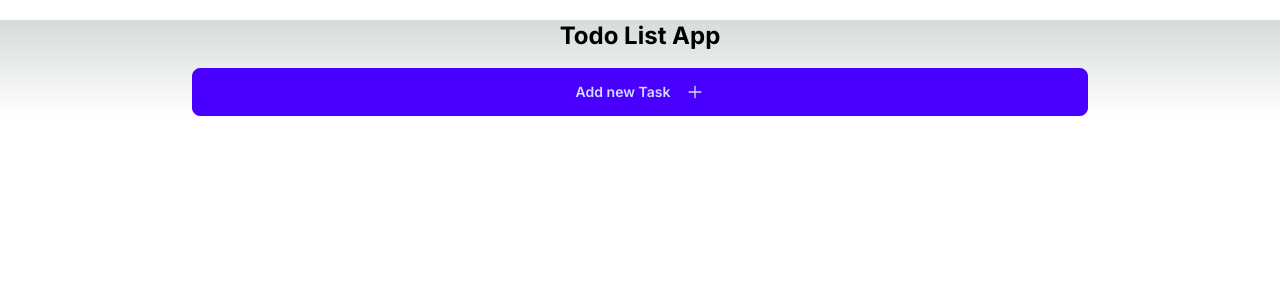
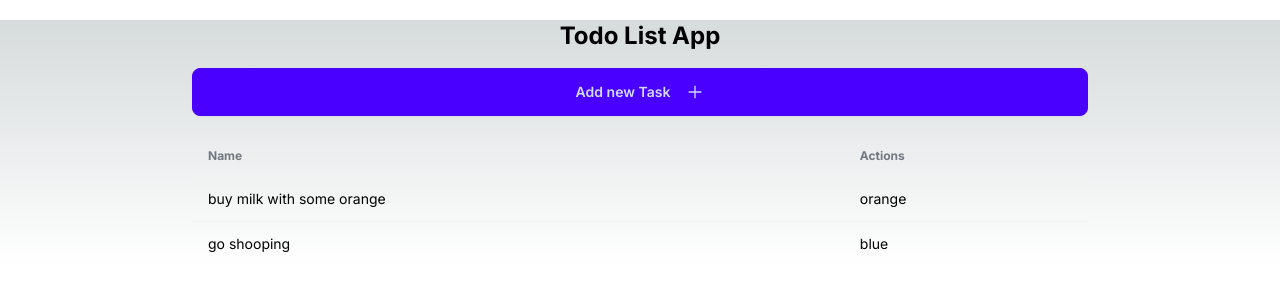
Before and after one commit to JS-Castro/todo-app, a Next.js app: page / in a window 1280 px wide. Shown: the top 300 px of the page. Built offline with nearby package versions, Linux system fonts and the light colour scheme; data requests are answered from the project's data file.

Commit message:
feat: single todo + todo list

```diff
--- a/package.json
+++ b/package.json
@@ -6,9 +6,11 @@
     "dev": "next dev",
     "build": "next build",
     "start": "next start",
-    "lint": "next lint"
+    "lint": "next lint",
+    "json-server": "json-server --watch src/app/data/todos.json --port 3001"
   },
   "dependencies": {
+    "json-server": "^1.0.0-alpha.23",
     "next": "14.1.0",
     "react": "^18",
     "react-dom": "^18",
--- /dev/null
+++ b/src/app/api/api.ts
@@ -0,0 +1,11 @@
+import { ITask } from "../../../types/tasks";
+
+const BASE_URL = "http://localhost:3001";
+
+export const getAllTodos = async (): Promise<ITask[]> => {
+  const res = await fetch(`${BASE_URL}/tasks`);
+  const todos = await res.json();
+  console.log(todos);
+
+  return todos;
+};
--- /dev/null
+++ b/src/app/components/Task.tsx
@@ -0,0 +1,16 @@
+import { ITask } from "../../../types/tasks";
+
+interface TaskProps {
+  task: ITask;
+}
+
+const Task: React.FC<TaskProps> = ({ task }) => {
+  return (
+    <tr key={task.id}>
+      <td>{task.text}</td>
+      <td>{task.color}</td>
+    </tr>
+  );
+};
+
+export default Task;
--- /dev/null
+++ b/src/app/components/TodoList.tsx
@@ -0,0 +1,28 @@
+import { ITask } from "../../../types/tasks";
+import Task from "./Task";
+
+interface TodosListProps {
+  tasks: ITask[];
+}
+
+const TodoList: React.FC<TodosListProps> = ({ tasks }) => {
+  return (
+    <div className="overflow-x-auto">
+      <table className="table">
+        <thead>
+          <tr>
+            <th>Name</th>
+            <th>Actions</th>
+          </tr>
+        </thead>
+        <tbody>
+          {tasks.map((task) => (
+            <Task key={task.id} task={task} />
+          ))}
+        </tbody>
+      </table>
+    </div>
+  );
+};
+
+export default TodoList;
--- /dev/null
+++ b/src/app/data/todos.json
@@ -0,0 +1,14 @@
+{
+  "tasks": [
+    {
+      "id": "1",
+      "text": "buy milk with some orange",
+      "color": "orange"
+    },
+    {
+      "id": "2",
+      "text": "go shooping",
+      "color": "blue"
+    }
+  ]
+}
--- a/src/app/page.tsx
+++ b/src/app/page.tsx
@@ -1,12 +1,17 @@
+import { getAllTodos } from "./api/api";
 import AddTask from "./components/AddTask";
+import TodoList from "./components/TodoList";
 
-export default function Home() {
+export default async function Home() {
+  const tasks = await getAllTodos();
+
   return (
     <main className="max-w-4xl mx-auto mt-4">
       <div className="text-center my-5 flex flex-col gap-4">
         <h1 className="text-2xl font-bold">Todo List App</h1>
         <AddTask />
       </div>
+      <TodoList tasks={tasks} />
     </main>
   );
 }
--- /dev/null
+++ b/types/tasks.ts
@@ -0,0 +1,5 @@
+export interface ITask {
+  id: string;
+  text: string;
+  color: string;
+}
```
Also changed, not shown: 1 other file (tests, documents, lock files or other folders).
